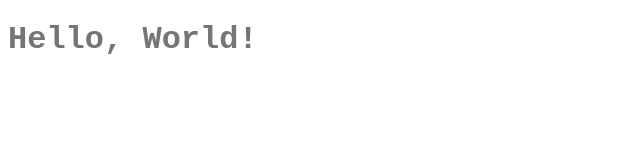
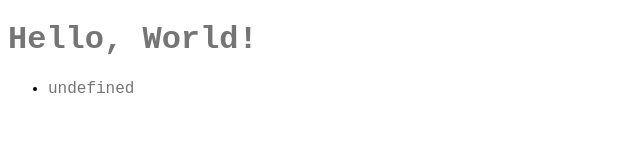
Before and after one commit to nielslerches/markdownjs, a plain HTML site: page index.html in a window 1280 px wide. Shown: the full height of the page, 0-640 px from the left. Drawn offline with Linux system fonts and the light colour scheme.

Commit message:
Add Unordered List

```diff
--- a/markdown.css
+++ b/markdown.css
@@ -7,9 +7,6 @@ body {
   width: 100%;
 }
 
-.md-component * * {
-  all: inherit;
-}
 .md-paragraph {
   font-size: 1rem;
   line-height: 1.5rem;
@@ -18,6 +15,7 @@ body {
 }
 
 .md-paragraph textarea {
+  all: inherit;
   resize: none;
   overflow: hidden;
   word-wrap: break-word;
@@ -27,3 +25,13 @@ body {
 .md-header {
   max-width: calc(89 * 9px);
 }
+
+.md-header input {
+  all: inherit;
+}
+
+.md-list-item input {
+  all: inherit;
+  display: inline;
+  width: 100%;
+}
--- a/markdown.js
+++ b/markdown.js
@@ -24,6 +24,10 @@ const Markdown = (() => {
         element = this.element = document.createElement("div");
         element.className = "md-component";
         element.component = this;
+      } else {
+        while (element.firstChild) {
+          element.removeChild(element.firstChild);
+        }
       }
 
       return element;
@@ -224,6 +228,100 @@ const Markdown = (() => {
     }
   }
 
+  class UnorderedList extends Component {
+    constructor(items = []) {
+      super();
+
+      this._items = items;
+
+      // Bind items to list
+      for (const item of items) {
+        item.list = this;
+      }
+    }
+
+    set items(value) {
+      this._items = value;
+      this.onChange();
+    }
+
+    get items() {
+      return this._items;
+    }
+
+    render() {
+      const element = super.render();
+
+      const list = (this.list = document.createElement("ul"));
+      list.className = "md-unordered-list";
+
+      for (const item of this.items) {
+        list.appendChild(item.render());
+      }
+
+      element.appendChild(list);
+
+      return element;
+    }
+
+    onChange() {
+      while (this.list.firstChild) {
+        this.list.removeChild(this.list.firstChild);
+      }
+      super.onChange();
+    }
+  }
+
+  class ListItem extends Component {
+    constructor(list, text = "") {
+      super();
+
+      this.list = list;
+      this._text = text;
+    }
+
+    set list(value) {
+      this._list = value;
+      this.onChange();
+    }
+
+    get list() {
+      return this._list;
+    }
+
+    set text(value) {
+      this._text = value;
+      this.onChange();
+    }
+
+    get text() {
+      return this._text;
+    }
+
+    render() {
+      const item = (this.item = this.element = document.createElement("li"));
+      item.className = "md-component md-list-item";
+      item.component = this;
+
+      const input = (this.input = document.createElement("input"));
+      input.value = this.text;
+      input.placeholder = this.placeholder;
+      input.oninput = (e) => {
+        e.preventDefault();
+        this.text = e.target.value;
+      };
+
+      item.appendChild(input);
+
+      return this.element;
+    }
+
+    onChange() {
+      if (this.input) this.input.value = this.text;
+      super.onChange();
+    }
+  }
+
   class Editor {
     constructor(container) {
       this.container = container;
@@ -232,6 +330,7 @@ const Markdown = (() => {
       this.components = [];
 
       this.appendComponent(new Header(1, ""));
+      this.appendComponent(new UnorderedList([new ListItem()]));
     }
 
     addComponentEventListeners(component) {
```
